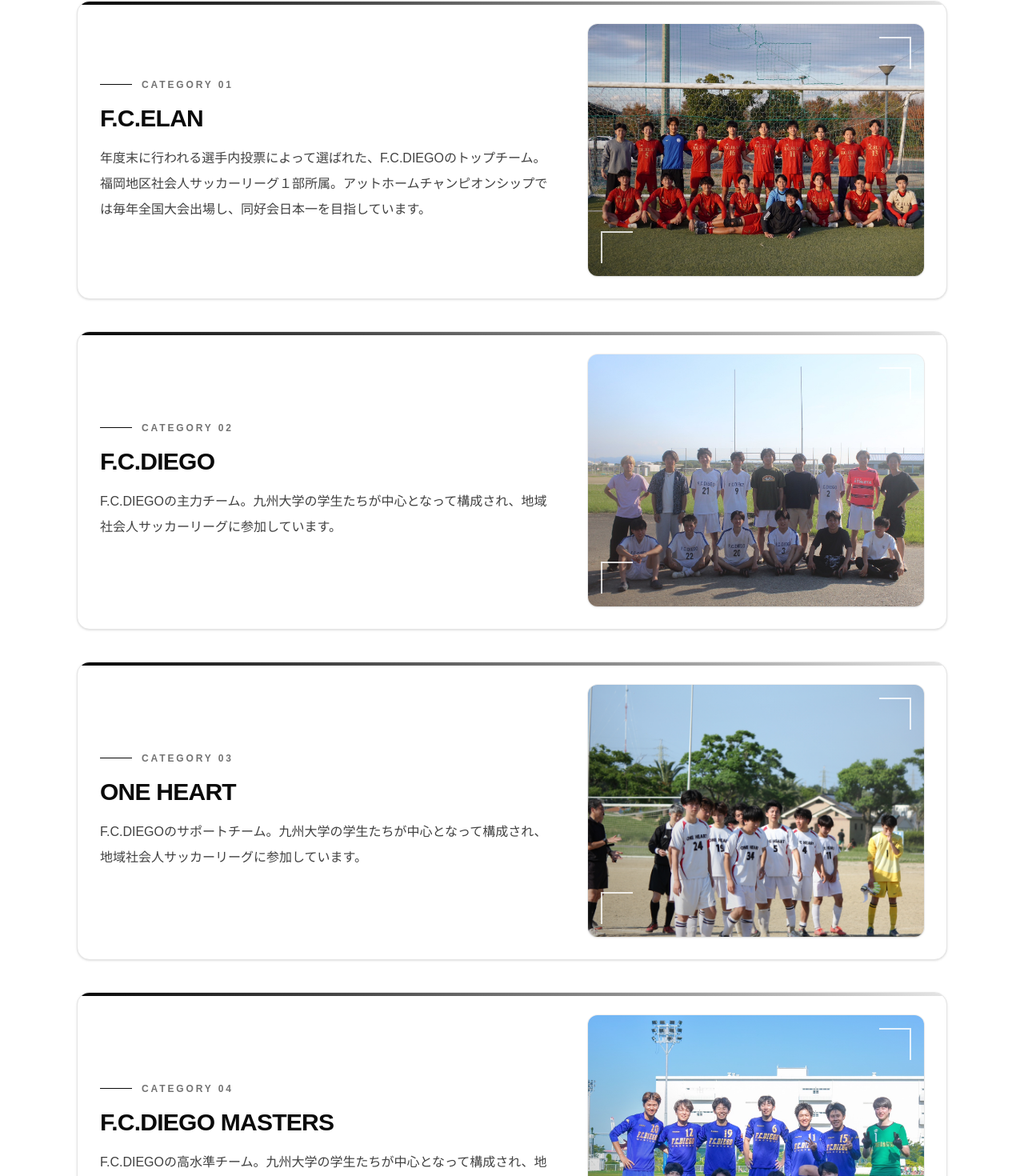
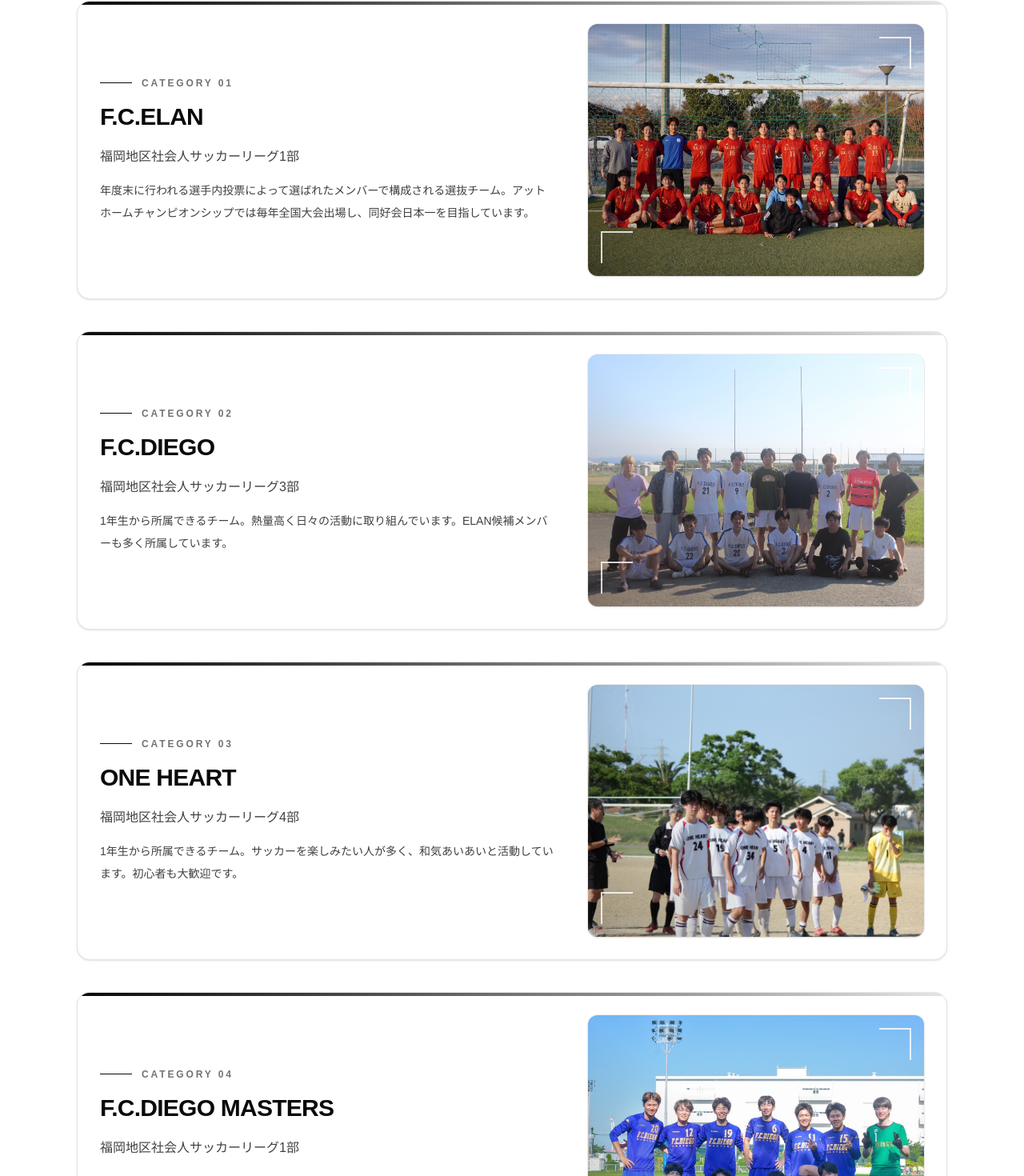
Before and after one commit to ogachan2/fcdiego-site, a Next.js app: page /teams in a window 1280 px wide. Shown: the part 648-2118 px from the top of the page at 80% size. Built offline with nearby package versions, Linux system fonts and the light colour scheme.

Commit message:
カテゴリ紹介・クラブ紹介調整

```diff
--- a/src/app/about/page.tsx
+++ b/src/app/about/page.tsx
@@ -52,13 +52,13 @@ const updatedActivityItems = [
     label: "試合会場",
     value: "福岡フットボールセンター / 雁ノ巣レクリエーションセンター など",
   },
-  { label: "所属リーグ", value: "福岡地区社会人リーグ" },
-  { label: "所属人数", value: "約50人" },
+  { label: "所属リーグ", value: "福岡地区社会人サッカーリーグ" },
+  { label: "所属人数", value: "約150人" },
   {
     label: "所属大学",
     value: "九州大学を中心に、福岡大学 / 西南学院大学 / その他大学",
   },
-  { label: "活動内容", value: "練習 / 対外試合 / 公式戦 / イベント" },
+  { label: "活動内容", value: "練習 / 公式戦 / イベント" },
 ] as const;
 
 export default function AboutPage() {
@@ -124,9 +124,6 @@ export default function AboutPage() {
                 <h2 className="mt-3 text-2xl font-bold tracking-tight text-neutral-950 sm:text-3xl">
                   活動について
                 </h2>
-                <p className="mt-4 text-sm leading-7 text-neutral-600">
-                  日々の活動内容を、初めて見る人にも分かりやすい形でまとめています。
-                </p>
               </div>
 
               <dl className="divide-y divide-neutral-200 rounded-xl border border-neutral-200 bg-white">
--- a/src/app/teams/page.tsx
+++ b/src/app/teams/page.tsx
@@ -6,22 +6,26 @@ import PageHero from "@/components/PageHero";
 const teams = [
   {
     title: "F.C.ELAN",
-    desc: "年度末に行われる選手内投票によって選ばれた、F.C.DIEGOのトップチーム。福岡地区社会人サッカーリーグ１部所属。アットホームチャンピオンシップでは毎年全国大会出場し、同好会日本一を目指しています。",
+    desc: "年度末に行われる選手内投票によって選ばれたメンバーで構成される選抜チーム。アットホームチャンピオンシップでは毎年全国大会出場し、同好会日本一を目指しています。",
+    league: "福岡地区社会人サッカーリーグ1部",
     image: "/teams/elan/hero.jpg",
   },
   {
     title: "F.C.DIEGO",
-    desc: "F.C.DIEGOの主力チーム。九州大学の学生たちが中心となって構成され、地域社会人サッカーリーグに参加しています。",
+    desc: "1年生から所属できるチーム。熱量高く日々の活動に取り組んでいます。ELAN候補メンバーも多く所属しています。",
+    league: "福岡地区社会人サッカーリーグ3部",
     image: "/teams/diego/hero.jpg",
   },
   {
     title: "ONE HEART",
-    desc: "F.C.DIEGOのサポートチーム。九州大学の学生たちが中心となって構成され、地域社会人サッカーリーグに参加しています。",
+    desc: "1年生から所属できるチーム。サッカーを楽しみたい人が多く、和気あいあいと活動しています。初心者も大歓迎です。",
+    league: "福岡地区社会人サッカーリーグ4部",
     image: "/teams/oneheart/hero.jpg",
   },
   {
     title: "F.C.DIEGO MASTERS",
-    desc: "F.C.DIEGOの高水準チーム。九州大学の学生たちが中心となって構成され、地域社会人サッカーリーグに参加しています。",
+    desc: "大学院生と社会人によって構成されるチーム。研究や仕事と両立しながら楽しく活動しています。",
+    league: "福岡地区社会人サッカーリーグ1部",
     image: "/teams/masters/hero.jpg",
   },
 ];
@@ -57,6 +61,9 @@ export default function TeamsIndexPage() {
                     {team.title}
                   </h2>
                   <p className="mt-4 max-w-2xl text-sm leading-7 text-neutral-700 sm:text-base sm:leading-8">
+                    {team.league}
+                  </p>
+                  <p className="mt-3 text-sm leading-7 text-neutral-700">
                     {team.desc}
                   </p>
                 </div>
```
